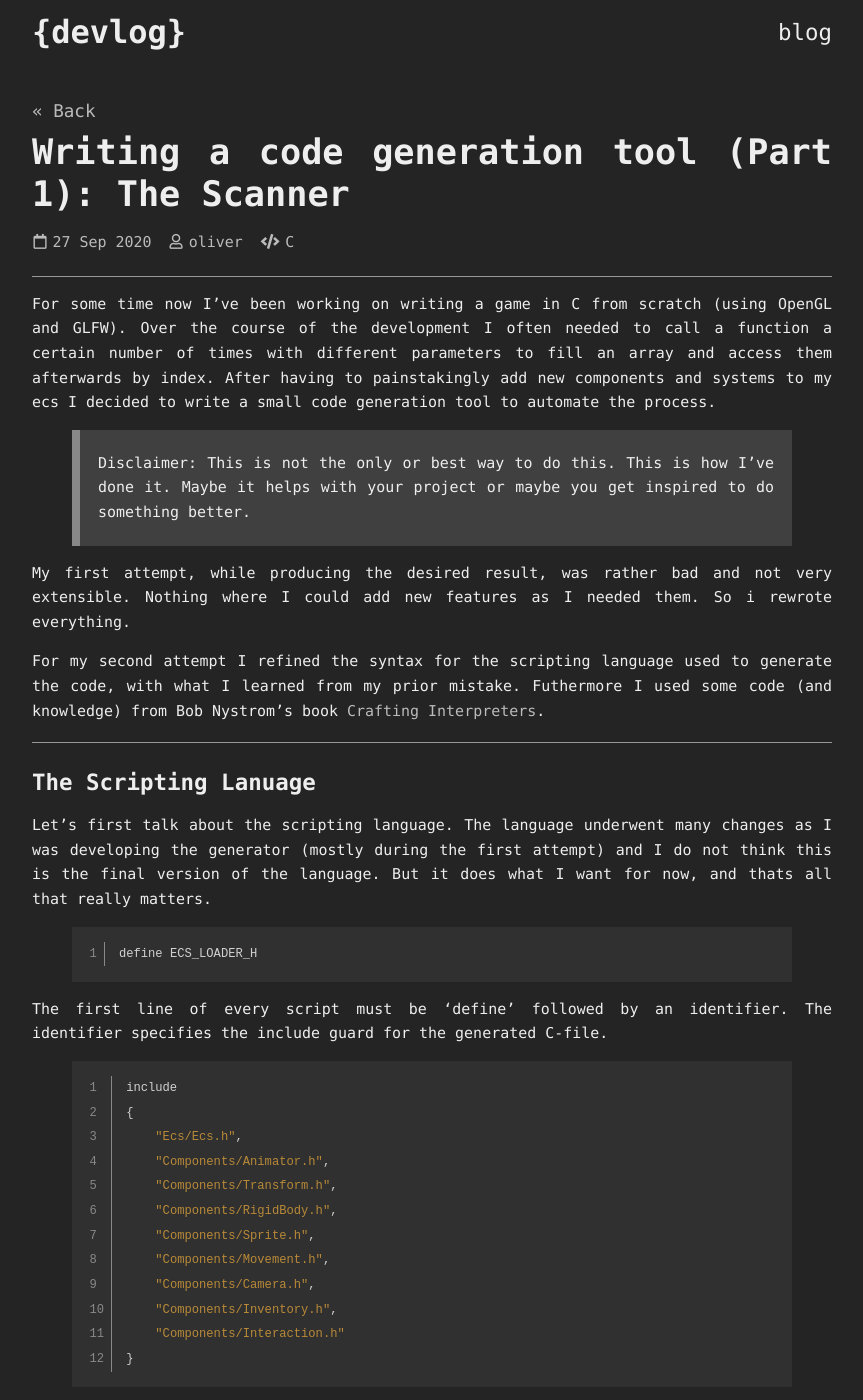
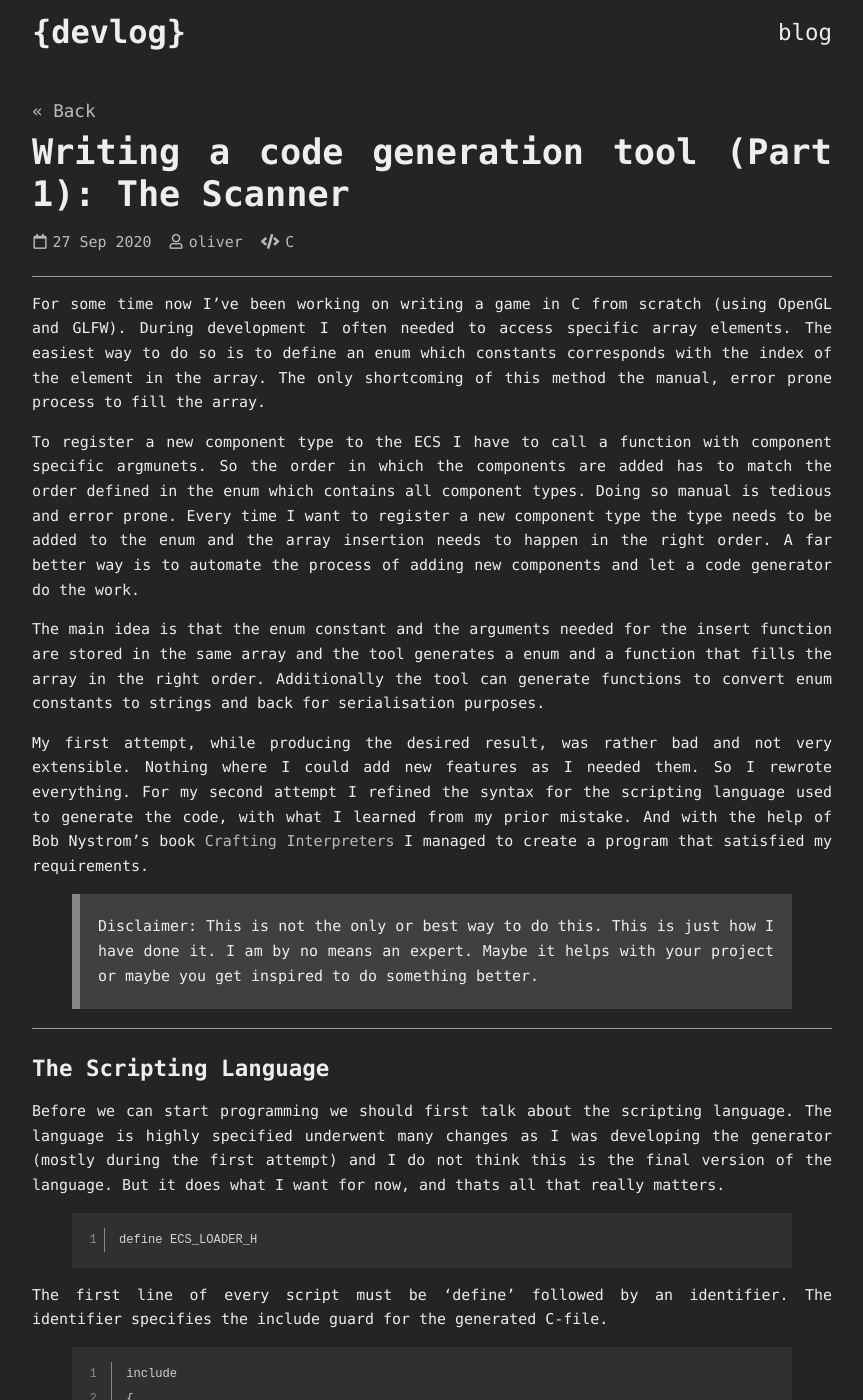
Before and after one commit to oliverjakobs/oliverjakobs.github.io, a Jekyll site: the page built from _posts/2020-09-27-generator-part1.md, in a window 1280 px wide and 1400 px high. Shown: the whole window, without its empty margins (208-1071 px from the left). Built offline with Jekyll 4.4.1, drawn with Linux system fonts in a browser that asks for light colours.

Commit message:
introduction finished

```diff
--- a/_posts/2020-09-27-generator-part1.md
+++ b/_posts/2020-09-27-generator-part1.md
@@ -4,24 +4,35 @@ title: "Writing a code generation tool (Part 1): The Scanner"
 author: oliver
 lang: C
 ---
-For some time now I've been working on writing a game in C from scratch (using OpenGL and GLFW). Over the
-course of the development I often needed to call a function a certain number of times with different parameters
-to fill an array and access them afterwards by index. After having to painstakingly add new components and
-systems to my ecs I decided to write a small code generation tool to automate the process.
+For some time now I've been working on writing a game in C from scratch (using OpenGL and GLFW). During development I
+often needed to access specific array elements. The easiest way to do so is to define an enum which constants
+corresponds with the index of the element in the array. The only shortcoming of this method the manual, error prone
+process to fill the array.
 
->Disclaimer: This is not the only or best way to do this. This is how I've done it. Maybe it helps with your
-project or maybe you get inspired to do something better.
+To register a new component type to the ECS I have to call a function with component specific argmunets. So the order
+in which the components are added has to match the order defined in the enum which contains all component types. Doing
+so manual is tedious and error prone. Every time I want to register a new component type the type needs to be added to
+the enum and the array insertion needs to happen in the right order. A far better way is to automate the process of
+adding new components and let a code generator do the work.
 
-My first attempt, while producing the desired result, was rather bad and not very extensible. Nothing where I
-could add new features as I needed them. So i rewrote everything.
+The main idea is that the enum constant and the arguments needed for the insert function are stored in the same array
+and the tool generates a enum and a function that fills the array in the right order. Additionally the tool can generate
+functions to convert enum constants to strings and back for serialisation purposes.
 
-For my second attempt I refined the syntax for the scripting language used to generate the code, with what I
-learned from my prior mistake. Futhermore I used some code (and knowledge) from Bob Nystrom's book
-[Crafting Interpreters](https://www.craftinginterpreters.com/).
+My first attempt, while producing the desired result, was rather bad and not very extensible. Nothing where I could
+add new features as I needed them. So I rewrote everything. For my second attempt I refined the syntax for the
+scripting language used to generate the code, with what I learned from my prior mistake. And with the help of Bob
+Nystrom's book [Crafting Interpreters](https://www.craftinginterpreters.com/) I managed to create a program that
+satisfied my requirements.
 
-## The Scripting Lanuage
+>   Disclaimer:
+    This is not the only or best way to do this. This is just how I have done it. I am by no means an expert. Maybe
+    it helps with your project or maybe you get inspired to do something better.
 
-Let's first talk about the scripting language. The language underwent many changes as I was developing the generator
+## The Scripting Language
+
+Before we can start programming we should first talk about the scripting language. The language is highly specified  underwent many changes
+as I was developing the generator
 (mostly during the first attempt) and I do not think this is the final version of the language. But it does what I want
 for now, and thats all that really matters.
 
```
Also changed, not shown: 5 other files.
